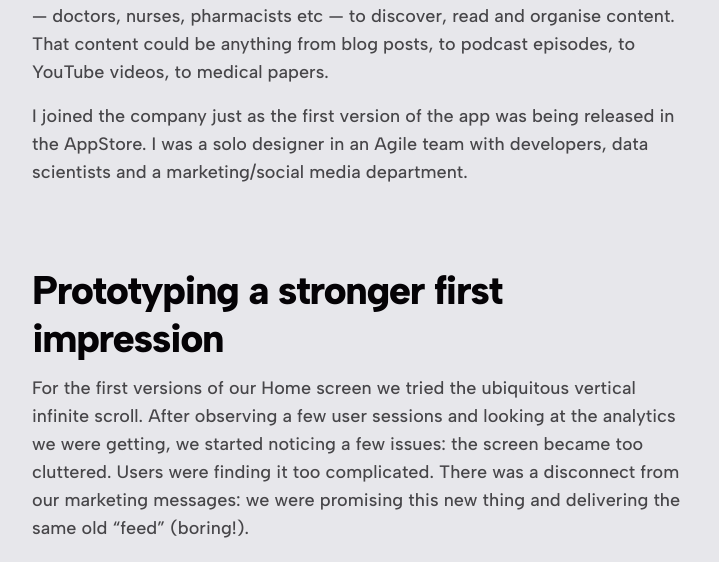
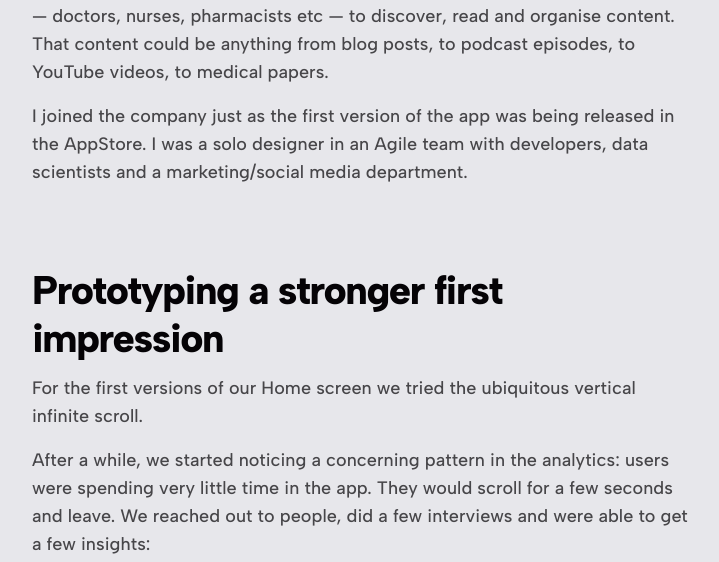
Before and after one commit to seufelipe/seufelipe.github.io, a Jekyll site: the page built from _projects/2020-09-14-medit.md, in a window 1280 px wide. Shown: the part 1579-2141 px from the top of the page, without its empty margins (38-757 px from the left). Built offline with Jekyll 4.4.1, drawn with Linux system fonts in a browser that asks for light colours; nearby versions of some CDN libraries; some of the changed text lies outside the part shown; grey boxes are pictures that could not be loaded.

Commit message:
medit updates

```diff
--- a/_projects/2020-09-14-medit.md
+++ b/_projects/2020-09-14-medit.md
@@ -14,19 +14,39 @@ I joined the company just as the first version of the app was being released in
 
 ### Prototyping a stronger first impression
 
-For the first versions of our Home screen we tried the ubiquitous vertical infinite scroll. After observing a few user sessions and looking at the analytics we were getting, we started noticing a few issues: the screen became too cluttered. Users were finding it too complicated. There was a disconnect from our marketing messages: we were promising this new thing and delivering the same old "feed" (boring!).
+For the first versions of our Home screen we tried the ubiquitous vertical infinite scroll.
 
-![Old Medit Home Prototype](/images/projects/medit14.gif)
+After a while, we started noticing a concerning pattern in the analytics: users were spending very little time in the app. They would scroll for a few seconds and leave. We reached out to people, did a few interviews and were able to get a few insights:
+- the screen was too cluttered;
+- too "text-heavy";
+- difficult to understand;
+- there was a disconnect from our marketing messages: we were promising this new brilliant solution for content clutter, but we were delivering the same old long list.
 
-Instead of making buttons bigger and adding pointers and helpers, we decided to take a step back.
+People were, understandably, disappointed.
 
-After some research, a lot of sketching a few good rounds of internal testing, we were able to roll out a new version.
+We took a step back. We looked for alternate ways to display rich & varied content. Apple's App Store and Wikipedia for iOS looked like good options: timely, featured content, different display options, multi-directional scrolling with carousels.
 
-![New Medit Home Prototype](/images/projects/medit15.gif)
+{% include post-components/gallery.html
+  columns = 1
+  full_width = true
+  images = "/images/projects/medit12.png"
+%}
 
-Much more attractive and interactive, we use cards for featured content and important information and quick lists and carousels for the curated content. We moved some of the functionalities from that screen to different user journeys. Experience became much more focused.
+*Sketching a new Home Screen*
 
-That increased the time spent in app, with users taking more to explore. It also ended opening up possibilities for extra revenue through promoted content.
+And I got a simple prototype to get buyout from the team:
+
+{% include post-components/gallery.html
+  columns = 2
+  full_width = false
+  images = "/images/projects/medit14.gif,/images/projects/medit15.gif"
+%}
+
+*Old Home x New Home*
+
+After a few sprints, we rolled out a much more attractive and interactive Home Screen. Cards for featured content and important information, quick lists and carousels for the curated content. We moved some of the functionalities to different screens. Experience became much more focused!
+
+That change increased the time spent in app, with users taking more time to explore. And one unexpected benefit: it opened up opportunities for extra revenue through promoted content.
 
 ### A more dynamic brand
 
--- a/_sass/_includes/_component__header.scss
+++ b/_sass/_includes/_component__header.scss
@@ -57,7 +57,7 @@
     top: 0;
     left: 0;
     right: 0;
-    z-index: 99;
+    z-index: 999;
 
     .wrap {
       grid-template-columns: 1fr 1fr;
```
Also changed, not shown: 1 other file.
